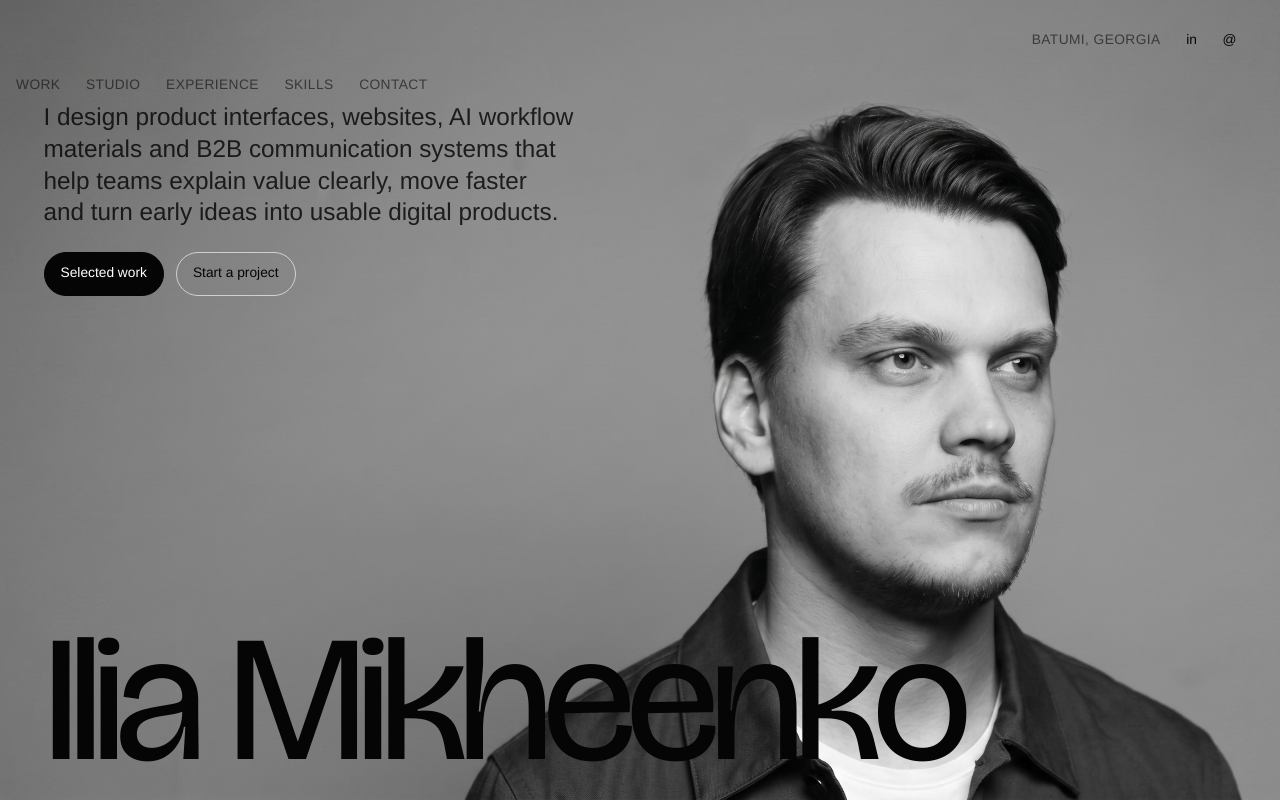
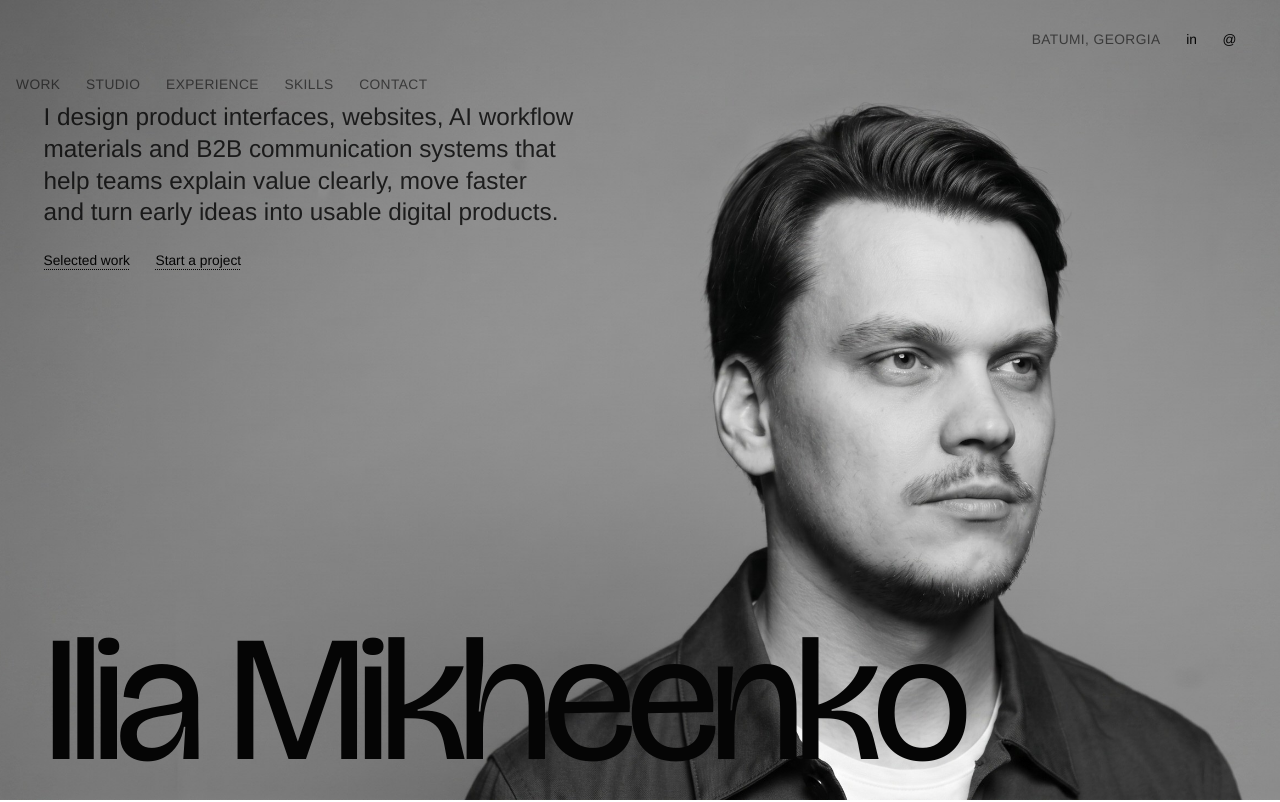
Before and after one commit to miheenko-i/portfolio, a React (Vite) app: page / in a window 1280 px wide. Shown: the top 802 px of the page. Built offline with nearby package versions, Linux system fonts and the light colour scheme; a web font is replaced by a local one.

Commit message:
Simplify hero CTAs

```diff
--- a/src/style.css
+++ b/src/style.css
@@ -401,56 +401,55 @@ h1 {
 .heroActions {
   display: flex;
   flex-wrap: wrap;
-  gap: 0.75rem;
+  gap: clamp(1rem, 2vw, 1.6rem);
 }
 
 .heroActions a {
-  display: inline-flex;
-  align-items: center;
-  min-height: 2.75rem;
-  padding: 0.75rem 1rem 0.82rem;
-  border: 1px solid var(--line);
-  border-radius: 999px;
+  display: inline;
+  padding: 0;
+  border: 0;
+  border-radius: 0;
   color: var(--text);
   font-size: var(--s-1);
-  line-height: 1;
+  line-height: 1.25;
+  text-decoration-line: underline;
+  text-decoration-style: dotted;
+  text-decoration-thickness: 1px;
+  text-underline-offset: 0.3em;
   transition:
-    background-color 180ms ease,
-    border-color 180ms ease,
     color 180ms ease,
-    transform 180ms ease;
+    text-decoration-color 180ms ease;
 }
 
 .hero .heroActions a {
-  border-color: rgba(255, 255, 255, 0.62);
   color: var(--text);
   background: transparent;
 }
 
 .heroActions a:first-child {
-  background: var(--text);
-  border-color: var(--text);
-  color: var(--bg);
+  background: transparent;
+  border-color: transparent;
+  color: var(--text);
 }
 
 .hero .heroActions a:first-child {
-  background: var(--text);
-  border-color: var(--text);
-  color: var(--bg);
+  background: transparent;
+  border-color: transparent;
+  color: var(--text);
 }
 
 .heroActions a:hover {
-  transform: translateY(-2px);
+  color: var(--muted);
 }
 
 .heroActions a:not(:first-child):hover {
-  border-color: var(--text);
-  background: var(--paper);
+  border-color: transparent;
+  background: transparent;
 }
 
 .hero .heroActions a:not(:first-child):hover {
-  border-color: #ffffff;
-  background: rgba(255, 255, 255, 0.14);
+  border-color: transparent;
+  background: transparent;
 }
 
 .hero .nav,
```
